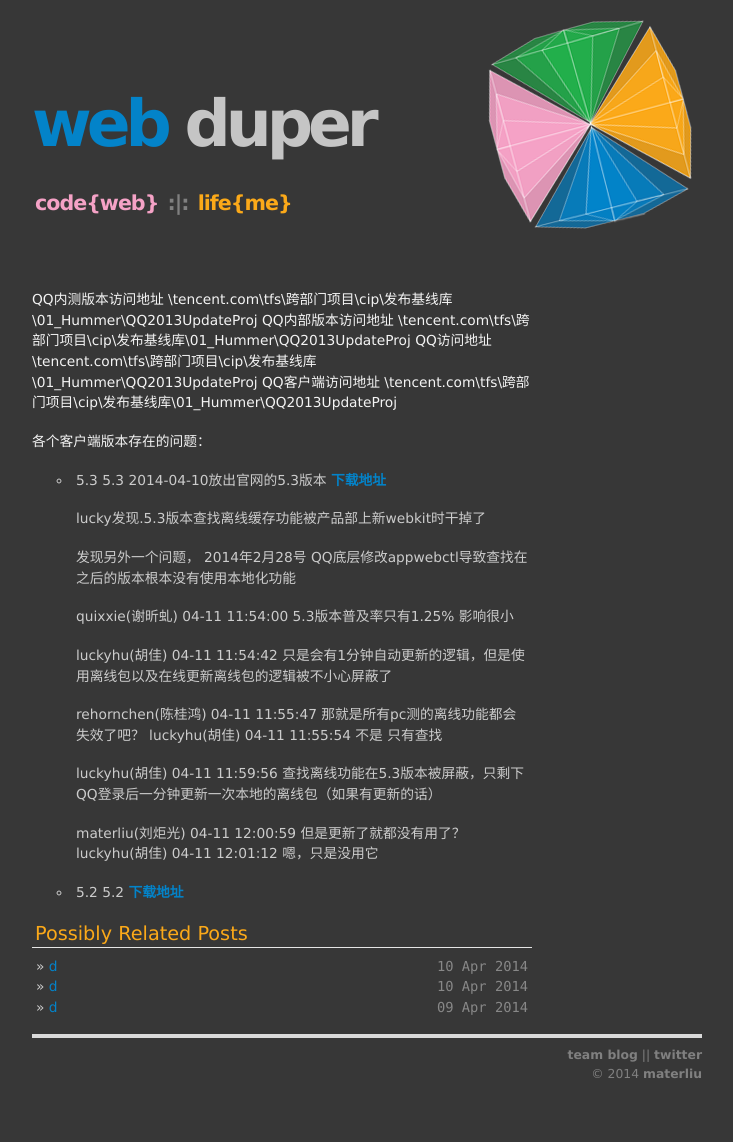
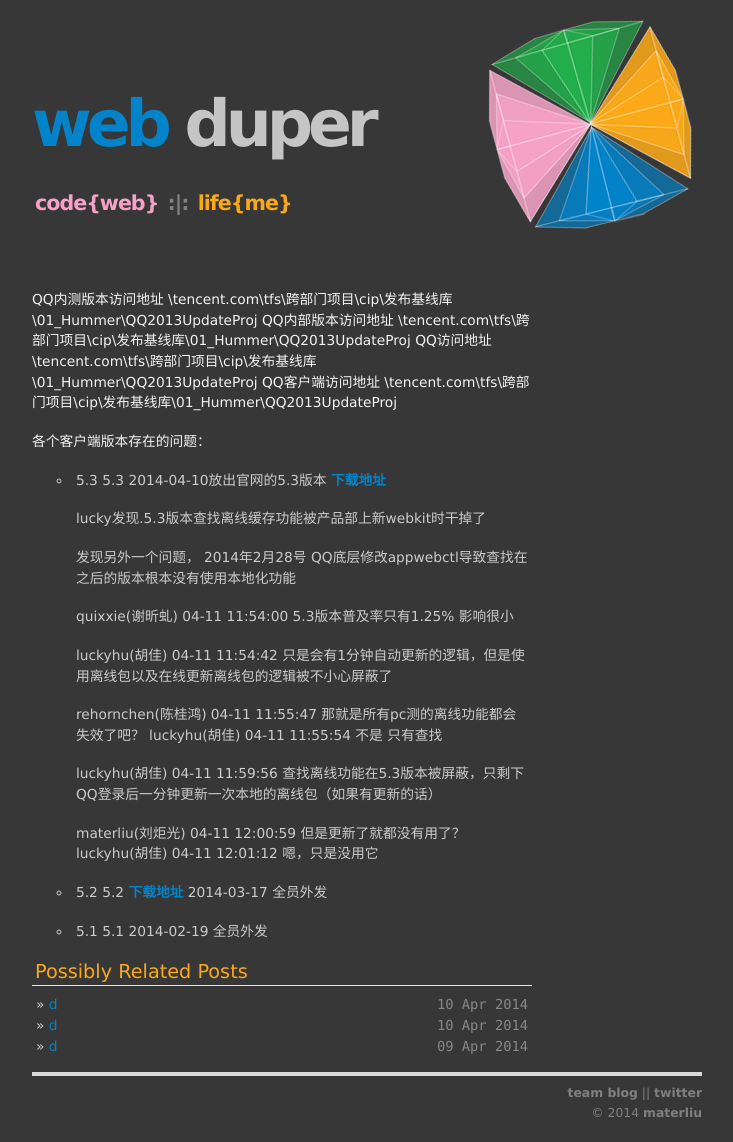
Before and after one commit to materliu/materliu.github.io, a Jekyll site: the page built from all/tencent/_posts/2014-04-10-QQ客户端版本访问地址.md, in a window 1280 px wide. Shown: the whole page, without its empty margins (273-1006 px from the left). Built offline with Jekyll 4.4.1, drawn with Linux system fonts in a browser that asks for light colours; Markdown is read by kramdown in place of the engine named in the settings; before the commit the page ends 1103 px from its top, so only the background shows below that.

Commit message:
QQ客户端版本访问地址 更新 ！

```diff
--- a/all/tencent/_posts/2014-04-10-QQ客户端版本访问地址.md
+++ b/all/tencent/_posts/2014-04-10-QQ客户端版本访问地址.md
@@ -38,4 +38,7 @@
     嗯，只是没用它
 
 * 5.2
-    5.2 [下载地址](/attachments/2014-04-11-QQ5.2_10454.exe)
+    5.2 [下载地址](/attachments/2014-04-11-QQ5.2_10454.exe) 2014-03-17 全员外发
+
+* 5.1
+    5.1 2014-02-19 全员外发
```
